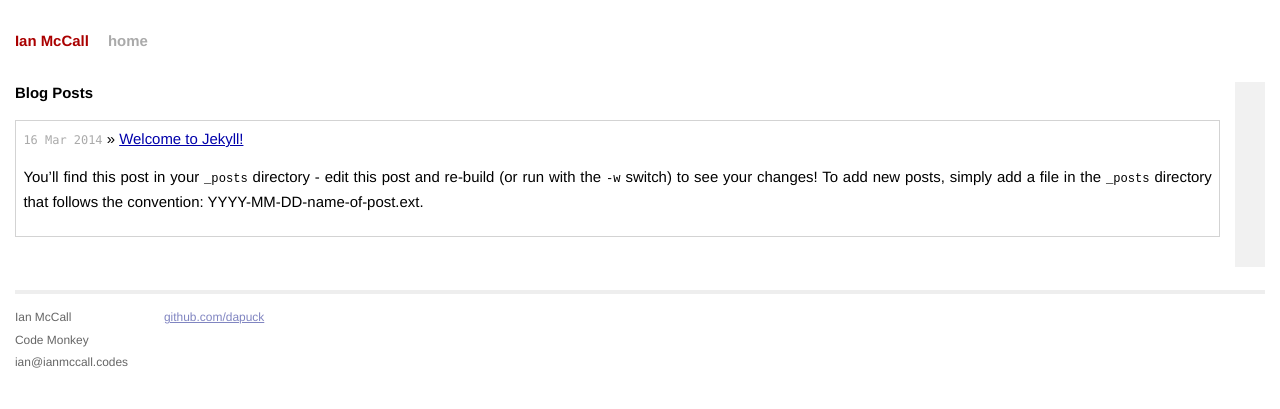
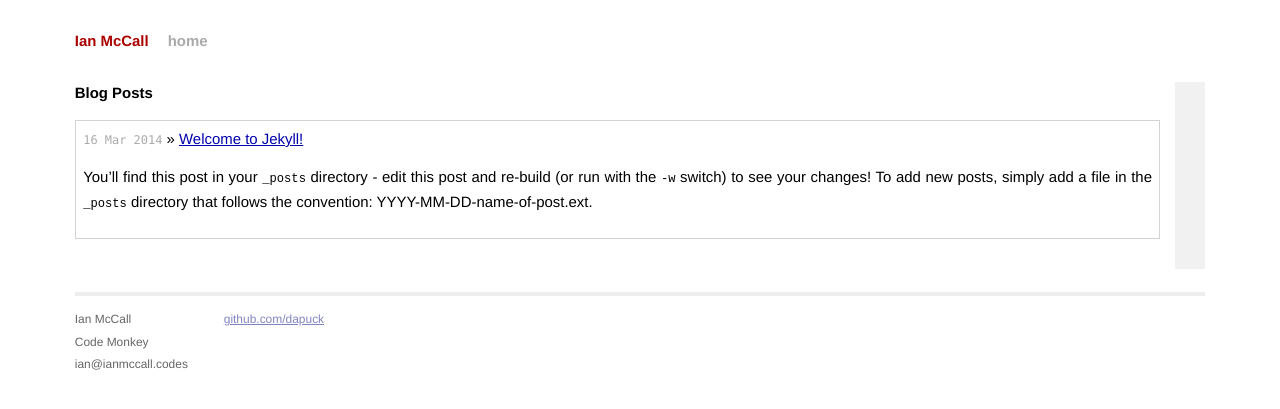
Before and after one commit to ianmcodes/ianmcodes.github.io, a Jekyll site: the page built from index.html, in a window 1280 px wide. Shown: the top 409 px of the page. Built offline with Jekyll 4.4.1, drawn with Linux system fonts in a browser that asks for light colours; nearby versions of some CDN libraries; Markdown is read by kramdown in place of the engine named in the settings.

Commit message:
Tweaked left and right margins.

```diff
--- a/css/main.css
+++ b/css/main.css
@@ -59,7 +59,7 @@ a:visited { color: #a0a; }
   font-size: 115%;
   text-align: justify;
   /*width: 42em;*/
-  margin: 2em 1em 2em 1em;
+  margin: 2em 5em 2em 5em;
   line-height: 1.5em;
 }
 
```
